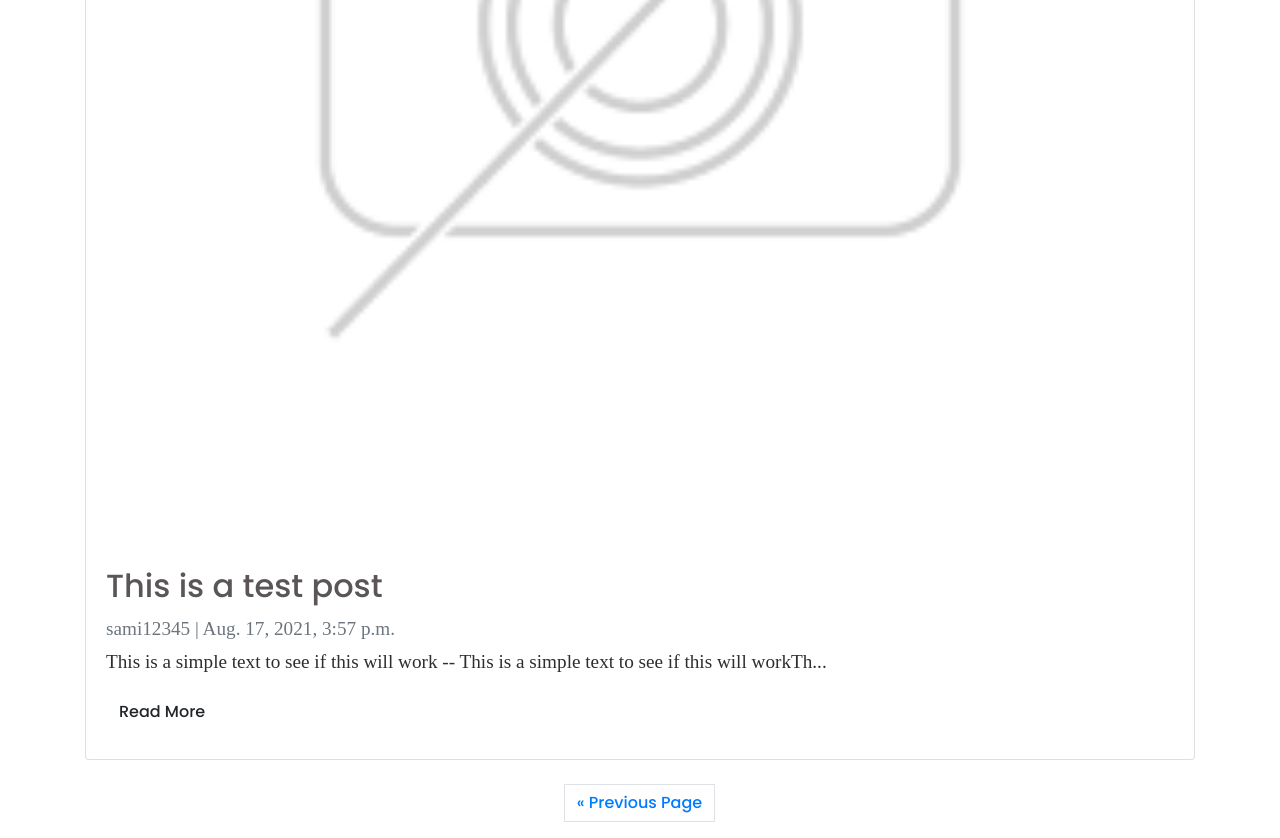
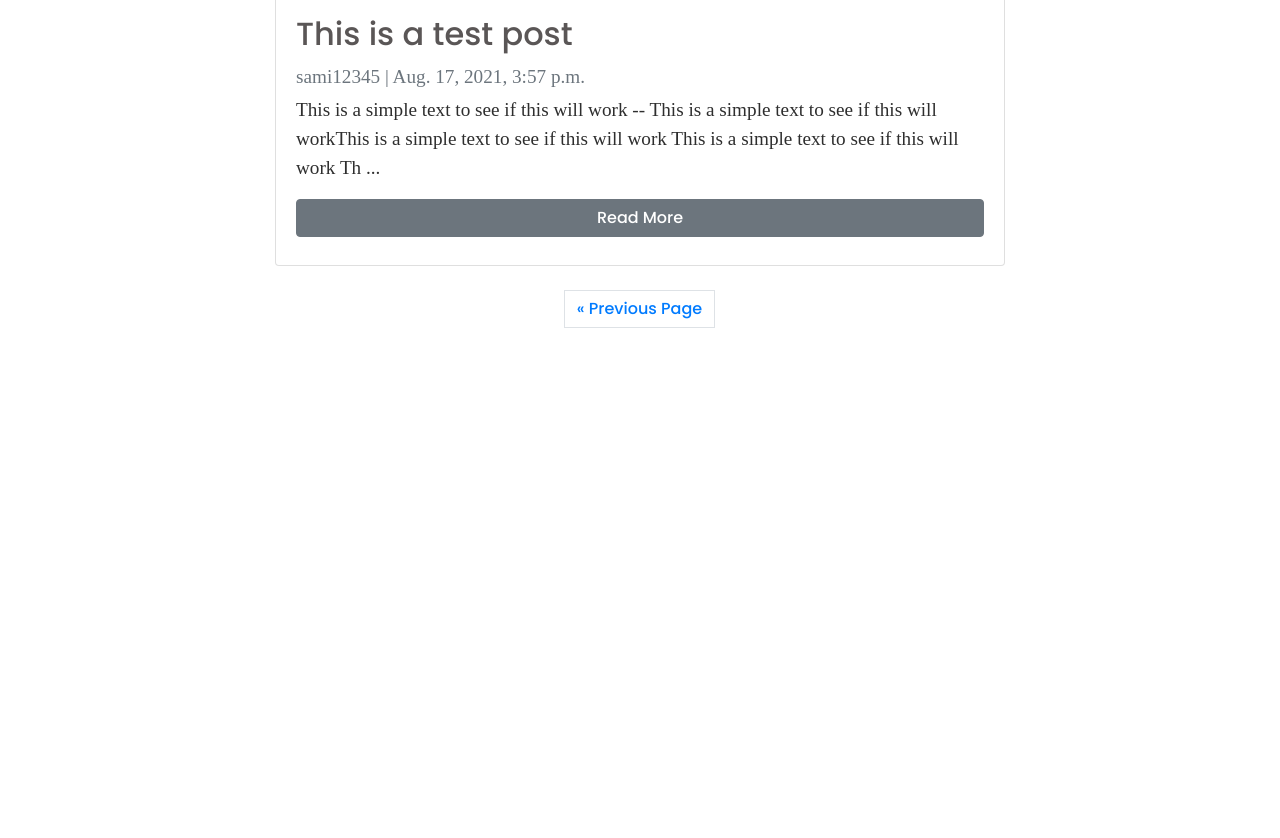
Before and after one commit to sami-sinnari/MilestoneProject4, a Django app: page /blog/?page=2 in a window 1280 px wide. Shown: the part 1174-2012 px from the top of the page. After the commit the page ends 1502 px from the top, so only its background shows below. Run offline with Django 3.2, Linux system fonts and the light colour scheme; data comes from the database, SQL or seed files in the repository; some libraries are stand-ins or nearby versions; some web fonts are replaced.

Commit message:
Added secondary buttons to blog and posts

```diff
--- a/blog/templates/blog/blog.html
+++ b/blog/templates/blog/blog.html
@@ -18,7 +18,7 @@
 
 <div class="container">
     <div class="row">
-        <div class="col-12">
+        <div class="col-12 text-center">
             <p>
                 Want to learn more about Tech stuff?<br>
                 Feel free to check below.
@@ -29,25 +29,26 @@
 
 <div class="container">
     <div class="row">
-        <div class="col-12 mt-3 left">
+        <div class="col-md-8 offset-md-2 mt-3">
             {% for post in post_list %}
             <div class="card mb-4">
                 <div class="card-body mt-2 mb-2">
-                    <div class="h-100">
-                        <a href="{% url 'post_detail' post.slug  %}">
                     {% if post.image %}
+                    <img class="card-img-top mb-3" src="{{ post.image.url }}" alt="{{ post.title }}" />
+                    {% else %}
                     <img class="card-img-top mb-3" src="{{ MEDIA_URL }}noimage.png" alt="{{ post.title }}" />
+                    {% endif %}
                     </a>
-                        {% endif %}
                     <a href="{% url 'post_detail' post.slug  %}">
                         <h2 class="card-title">{{ post.title }}</h2>
                     </a>
                     <p class="card-text text-muted h6">
                         {{ post.author }} | {{ post.created_on}}
                     </p>
-                        <p class="card-text">{{ post.content|safe|slice:":100" }}...</p>
-                        <a href="{% url 'post_detail' post.slug  %}" class="btn btn-yellow">Read More</a>
-                    </div>
+                    <p class="card-text">{{ post.content|safe|slice:":200"}} ...
+                    </p>
+                    <a href="{% url 'post_detail' post.slug  %}" class="btn btn-secondary">Read More
+                    </a>
                 </div>
             </div>
             {% endfor %}
--- a/blog/templates/blog/post_detail.html
+++ b/blog/templates/blog/post_detail.html
@@ -52,7 +52,7 @@
 			</div>
 			<!-- Back to blog -->
 			<div class="col-12 mt-2 mb-4">
-				<a href="{% url 'blog' %}" class="btn btn-yellow">
+				<a href="{% url 'blog' %}" class="btn btn-secondary">
 					<span class="icon">
 						<i class="fas fa-chevron-left"></i>
 					</span>
--- a/home/templates/home/accordion.html
+++ b/home/templates/home/accordion.html
@@ -9,14 +9,14 @@
 <section class="bg-white">
   <div class="home-padding">
       <div class="row  align-items-center justify-content-center pt-2">
-          <div class="col-sm-6 col-md-6 col-lg-5 centar">
+          <div class="col-sm-6 col-md-6 col-lg-4 centar">
               <img class="img-fluid" src="/media/color-powder-picture-crop.jpeg" alt="Background PC Image"/>
               <h1 class="img-headline">FAQ</h1>
           </div>
       </div>
   </div>
 </section>
-<div class="container container-padding">
+<div class="container faq-padding">
 
     <div class="faq-drawer">
       <input class="faq-drawer-trigger" id="faq-drawer" type="checkbox" /><label class="faq-drawer-title" for="faq-drawer">DRAWER ONE </label>
```
Lines whose indentation alone changed are shown as unchanged.
